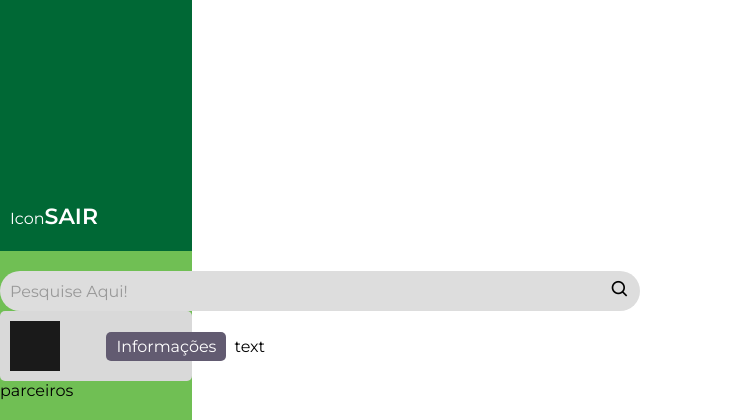
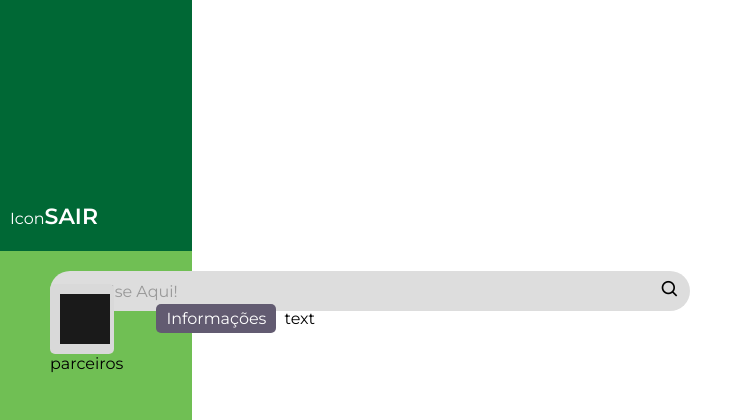
Before and after one commit to jpedrotorres/IABS-ONG, a Django app: template web_app/contatos/templates/contatos/parceiro.html in a window 1280 px wide. Shown: the part 549-969 px from the top of the page, without its empty margins (0-753 px from the left). Run offline with Django 5.2, Linux system fonts and the light colour scheme; the template is opened without the code that fills it, so the values that code supplies are empty.

Commit message:
Estilização inicial para a página com os conteúdos

```diff
--- a/web_app/contatos/templates/base/base.html
+++ b/web_app/contatos/templates/base/base.html
@@ -11,6 +11,7 @@
 
 	<link rel="stylesheet" href="{% static 'style/style.css'%} ">
 	<link rel="stylesheet" href="{% static 'style/card-page.css' %}">
+	<link rel="stylesheet" href="{% static 'style/main_page.css' %}">
 
 	<link href='https://unpkg.com/boxicons@2.1.4/css/boxicons.min.css' rel='stylesheet'>
 </head>
--- /dev/null
+++ b/web_app/static/style/main_page.css
@@ -0,0 +1,15 @@
+.main-content-page {
+    display: grid;
+    grid-template-rows: 10% 1fr;
+    grid-template-columns: 70% 30%;
+
+    padding: 20px 50px;
+}
+
+.main-content-page > form {
+    grid-column: 1/3;
+}
+
+.main-content-page-list {
+    width: 100%;
+}
```
